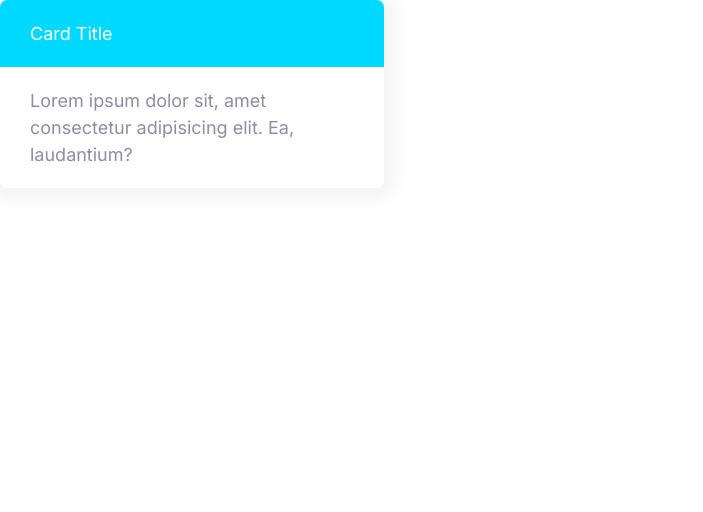
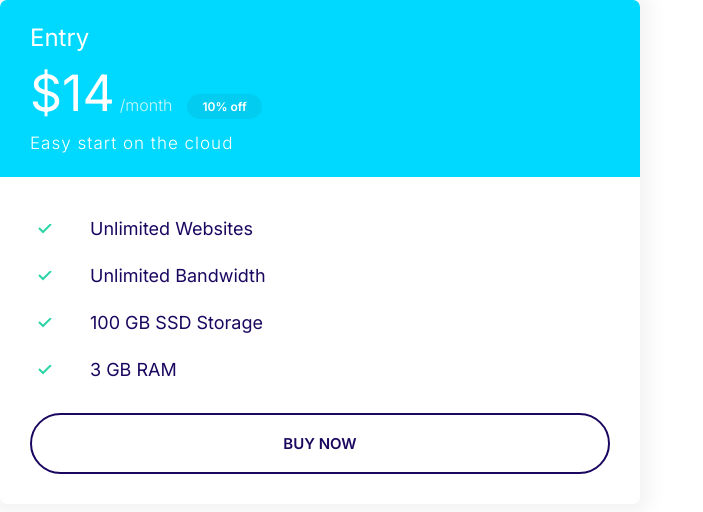
Before and after one commit to seongbaelee/seongbacon, a plain HTML site: page index.html in a window 1280 px wide. Shown: the whole page, without its empty margins (0-703 px from the left). Drawn offline with Linux system fonts and the light colour scheme.

Commit message:
Build plans component.

```diff
--- a/css/styles.css
+++ b/css/styles.css
@@ -117,6 +117,7 @@ a {
 
 .badge--small {
   font-size: 1.6rem;
+  padding: 0.5rem 1.5rem;
 }
 
 @media screen and (min-width: 1024px) {
@@ -302,3 +303,50 @@ a {
   background: var(--color-secondary);
   color: white;
 }
+
+.card--secondary .badge--secondary {
+  background: #02cdf1;
+}
+
+/* Plans */
+
+.plan__name {
+  color: white;
+  margin: 0;
+  font-weight: 500;
+  font-size: 2.4rem;
+}
+
+.plan__price {
+  font-size: 6rem;
+}
+
+.plan__billing-cycle {
+  font-size: 2.4rem;
+  font-weight: 300;
+  opacity: 0.8;
+  margin-right: 1rem;
+}
+
+.plan__description {
+  font-size: 2rem;
+  font-weight: 300;
+  letter-spacing: 1px;
+  display: block;
+}
+
+.plan .list__item {
+  margin-bottom: 2rem;
+}
+
+@media screen and (min-width: 1024px) {
+  .plan__price {
+    font-size: 5rem;
+  }
+  .plan__billing-cycle {
+    font-size: 1.6rem;
+  }
+  .plan__description {
+    font-size: 1.7rem;
+  }
+}
--- a/index.html
+++ b/index.html
@@ -8,19 +8,32 @@
     <link rel="preconnect" href="https://fonts.googleapis.com" />
     <link rel="preconnect" href="https://fonts.gstatic.com" crossorigin />
     <link
-      href="https://fonts.googleapis.com/css2?family=Inter:wght@400;600;700&display=swap"
+      href="https://fonts.googleapis.com/css2?family=Inter:wght@300;400;600;700&display=swap"
       rel="stylesheet"
     />
     <link rel="stylesheet" href="css/normalize.css" />
     <link rel="stylesheet" href="css/styles.css" />
   </head>
   <body>
-    <div style="width: 30%">
-      <div class="card card--secondary">
-        <header class="card__header">Card Title</header>
-        <div class="card__body">
-          Lorem ipsum dolor sit, amet consectetur adipisicing elit. Ea,
-          laudantium?
+    <div style="width: 50%">
+      <div class="plan">
+        <div class="card card--secondary">
+          <header class="card__header">
+            <h3 class="plan__name">Entry</h3>
+            <span class="plan__price">$14</span>
+            <span class="plan__billing-cycle">/month</span>
+            <span class="badge badge--secondary badge--small">10% off</span>
+            <span class="plan__description">Easy start on the cloud</span>
+          </header>
+          <div class="card__body">
+            <ul class="list list--tick">
+              <li class="list__item">Unlimited Websites</li>
+              <li class="list__item">Unlimited Bandwidth</li>
+              <li class="list__item">100 GB SSD Storage</li>
+              <li class="list__item">3 GB RAM</li>
+            </ul>
+            <button class="btn btn--outline btn--block">Buy Now</button>
+          </div>
         </div>
       </div>
     </div>
```
Also changed, not shown: components/plans.html (added, +20 -0 lines).
